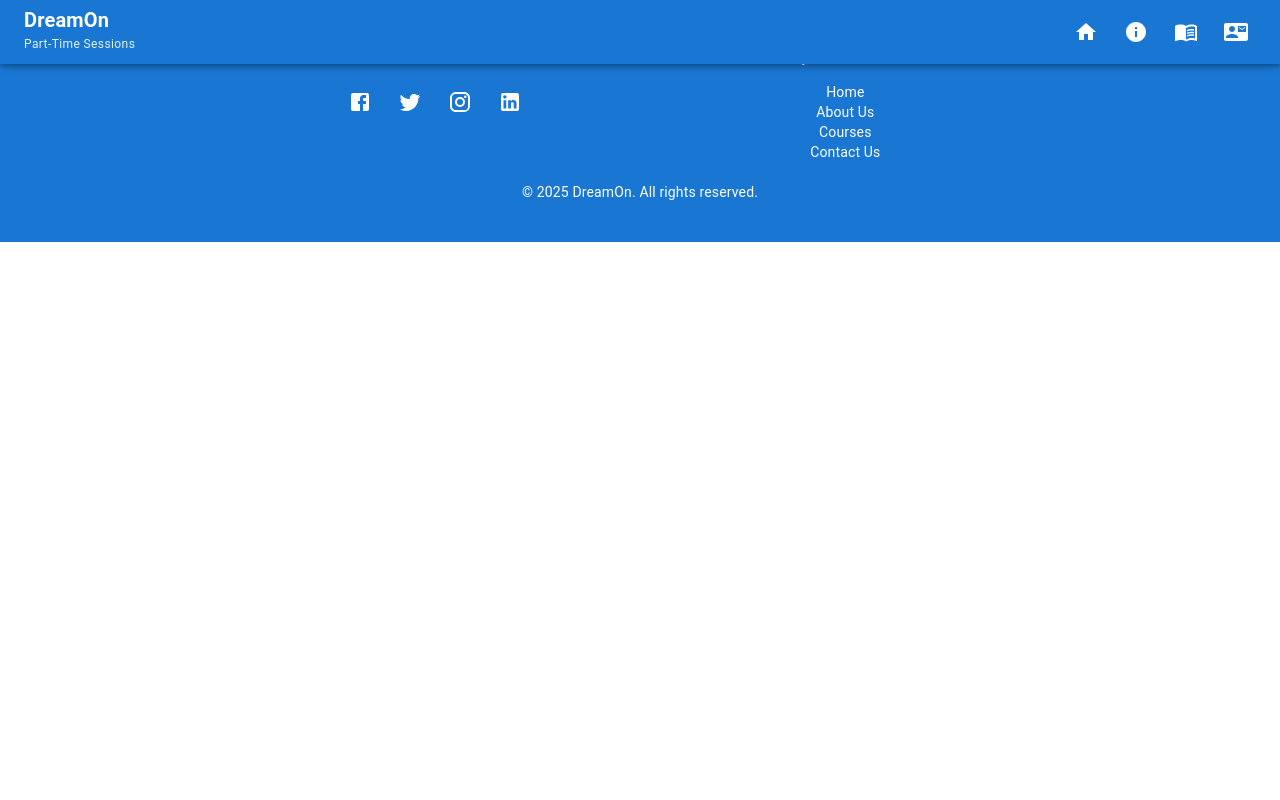
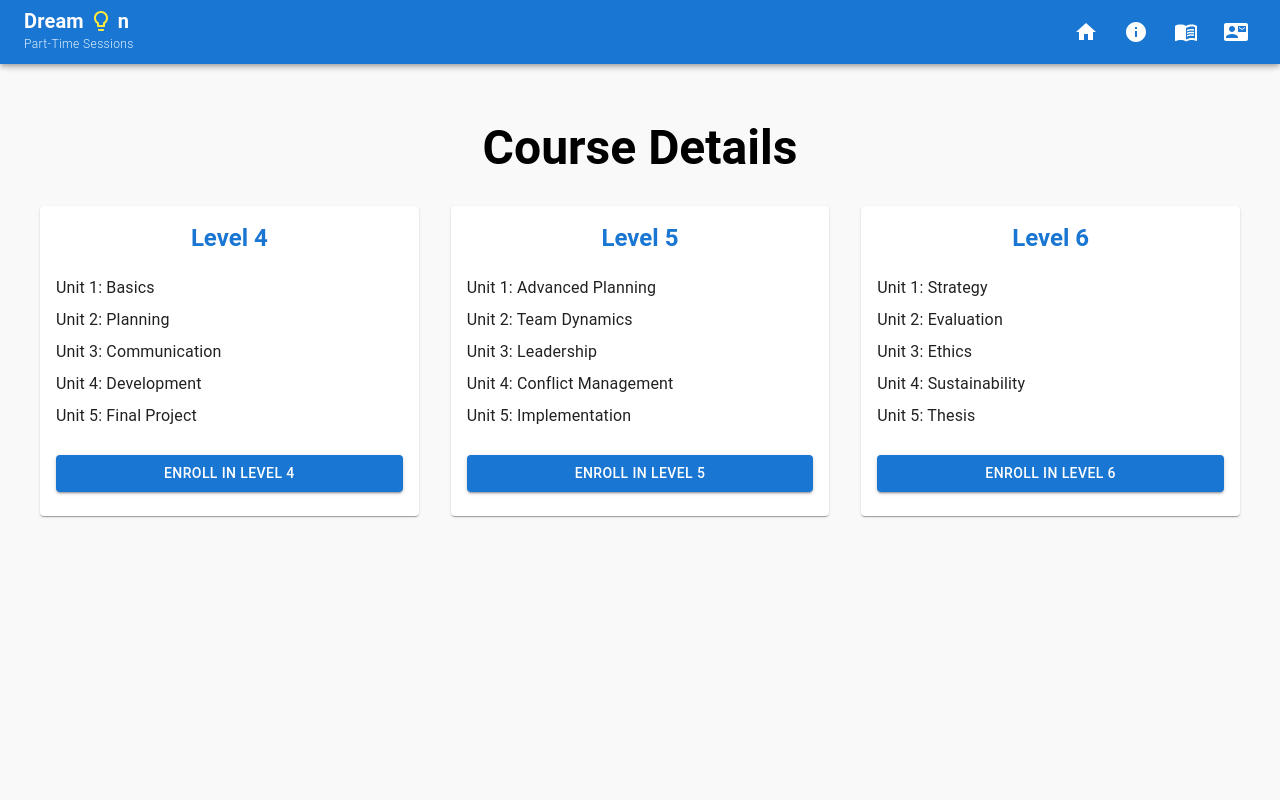
Before and after one commit to WilliamSato77/dreamon, a React (Create React App) app: page /coursedetails/1 in a window 1280 px wide. Shown: the top 800 px of the page. Built offline with nearby package versions, Linux system fonts and the light colour scheme.

Commit message:
added new component called course details and coded its contents

```diff
--- a/src/App.css
+++ b/src/App.css
@@ -70,3 +70,14 @@
       opacity: 1;
     }
   }
+
+  @keyframes slide-in {
+    from {
+      opacity: 0;
+      transform: translateY(-20px);
+    }
+    to {
+      opacity: 1;
+      transform: translateY(0);
+    }
+  }
--- a/src/App.js
+++ b/src/App.js
@@ -5,8 +5,9 @@ import Home from './components/home/Home.js';
 import About from './components/about/About.js';
 import Courses from './components/courses/Courses.js';
 import Contact from './components/contact/Contact.js';
-import Coursedetails from "./components/coursedetails/Coursedetails.js";
+import Coursedetails from './components/coursedetails/Coursedetails.js'; // New component
 import "./App.css";
+
 function App() {
   return (
     <Router>
@@ -20,6 +21,7 @@ function App() {
           <Route path="/about" element={<About />} />
           <Route path="/courses" element={<Courses />} />
           <Route path="/contact" element={<Contact />} />
+          <Route path="/coursedetails/:id" element={<Coursedetails />} /> {/* New route */}
         </Routes>
 
         {/* Footer */}
--- a/src/components/contact/contact.js
+++ b/src/components/contact/contact.js
@@ -7,6 +7,7 @@ function Contact() {
     <Box
       sx={{
         padding: { xs: "40px 20px", md: "80px 40px" },
+        paddingTop: { xs: "100px", md: "120px" }, // Added padding to account for nav height
         backgroundColor: "#f9f9f9",
         minHeight: "100vh",
       }}
--- /dev/null
+++ b/src/components/coursedetails/Coursedetails.js
@@ -0,0 +1,165 @@
+import React, { useState } from "react";
+import {
+  Typography,
+  Box,
+  Grid,
+  Card,
+  CardContent,
+  Button,
+  List,
+  ListItem,
+  ListItemText,
+  TextField,
+  IconButton,
+} from "@mui/material";
+import CloseIcon from "@mui/icons-material/Close";
+
+const levels = [
+  {
+    level: 4,
+    units: ["Unit 1: Basics", "Unit 2: Planning", "Unit 3: Communication", "Unit 4: Development", "Unit 5: Final Project"],
+  },
+  {
+    level: 5,
+    units: ["Unit 1: Advanced Planning", "Unit 2: Team Dynamics", "Unit 3: Leadership", "Unit 4: Conflict Management", "Unit 5: Implementation"],
+  },
+  {
+    level: 6,
+    units: ["Unit 1: Strategy", "Unit 2: Evaluation", "Unit 3: Ethics", "Unit 4: Sustainability", "Unit 5: Thesis"],
+  },
+];
+
+function Coursedetails() {
+  const [activeLevel, setActiveLevel] = useState(null); // Track the active level
+
+  const handleEnrollClick = (level) => {
+    setActiveLevel((prev) => (prev === level ? null : level)); // Toggle form visibility
+  };
+
+  return (
+    <Box
+      sx={{
+        padding: "40px",
+        paddingTop: "120px", // Ensure content starts below the navbar
+        backgroundColor: "#f9f9f9",
+        minHeight: "100vh",
+      }}
+    >
+      {/* Course Title */}
+      <Typography
+        variant="h3"
+        sx={{
+          textAlign: "center",
+          fontWeight: "bold",
+          marginBottom: "30px",
+        }}
+      >
+        Course Details
+      </Typography>
+
+      {/* Levels and Units */}
+      <Grid container spacing={4}>
+        {levels.map((level) => (
+          <Grid item xs={12} sm={6} md={4} key={level.level}>
+            <Card
+              sx={{
+                transition: "transform 0.3s ease, box-shadow 0.3s ease",
+                "&:hover": {
+                  transform: "translateY(-10px)",
+                  boxShadow: "0px 10px 15px rgba(0, 0, 0, 0.2)",
+                },
+              }}
+            >
+              <CardContent>
+                {/* Level Title */}
+                <Typography
+                  variant="h5"
+                  sx={{
+                    fontWeight: "bold",
+                    marginBottom: "10px",
+                    textAlign: "center",
+                    color: "#1976d2",
+                  }}
+                >
+                  Level {level.level}
+                </Typography>
+
+                {/* Enrollment Form OR Unit List */}
+                {activeLevel === level.level ? (
+                  <Box
+                    component="form"
+                    sx={{
+                      padding: "15px",
+                      backgroundColor: "#f5f5f5",
+                      borderRadius: "5px",
+                      boxShadow: "0px 4px 8px rgba(0, 0, 0, 0.1)",
+                      position: "relative",
+                      animation: "slide-in 0.3s ease", // Smooth slide-in animation
+                    }}
+                  >
+                    {/* Close Icon */}
+                    <IconButton
+                      onClick={() => setActiveLevel(null)}
+                      sx={{
+                        position: "absolute",
+                        top: "5px",
+                        right: "5px",
+                      }}
+                    >
+                      <CloseIcon />
+                    </IconButton>
+                    <Typography variant="h6" sx={{ fontWeight: "bold", marginBottom: "10px" }}>
+                      Enrollment Form
+                    </Typography>
+                    <TextField label="Full Name" variant="outlined" fullWidth margin="normal" required />
+                    <TextField label="Email Address" variant="outlined" fullWidth margin="normal" type="email" required />
+                    <TextField label="Phone Number" variant="outlined" fullWidth margin="normal" required />
+                    <Button
+                      variant="contained"
+                      fullWidth
+                      sx={{
+                        marginTop: "10px",
+                        backgroundColor: "#1976d2",
+                        color: "#fff",
+                        "&:hover": { backgroundColor: "#1565c0" },
+                      }}
+                    >
+                      Submit
+                    </Button>
+                  </Box>
+                ) : (
+                  <List>
+                    {level.units.map((unit, index) => (
+                      <ListItem key={index} disablePadding>
+                        <ListItemText primary={unit} />
+                      </ListItem>
+                    ))}
+                  </List>
+                )}
+
+                {/* Enroll Button */}
+                {!activeLevel && (
+                  <Button
+                    variant="contained"
+                    fullWidth
+                    onClick={() => handleEnrollClick(level.level)}
+                    sx={{
+                      marginTop: "15px",
+                      backgroundColor: "#1976d2",
+                      color: "#fff",
+                      "&:hover": { backgroundColor: "#1565c0" },
+                    }}
+                  >
+                    Enroll in Level {level.level}
+                  </Button>
+                )}
+              </CardContent>
+            </Card>
+          </Grid>
+        ))}
+      </Grid>
+    </Box>
+  );
+}
+
+export default Coursedetails;
--- a/src/components/home/home.js
+++ b/src/components/home/home.js
@@ -8,6 +8,7 @@ function Home() {
       sx={{
         textAlign: "center",
         padding: { xs: "40px 20px", md: "80px 40px" },
+        paddingTop: { xs: "100px", md: "120px" }, // Added padding to account for nav height
         backgroundColor: "#f5f5f5",
         minHeight: "100vh",
       }}
--- a/src/components/navigation/nav.js
+++ b/src/components/navigation/nav.js
@@ -19,6 +19,7 @@ import HomeIcon from "@mui/icons-material/Home";
 import InfoIcon from "@mui/icons-material/Info";
 import MenuBookIcon from "@mui/icons-material/MenuBook";
 import ContactMailIcon from "@mui/icons-material/ContactMail";
+import LightbulbOutlinedIcon from "@mui/icons-material/LightbulbOutlined";
 
 const navItems = [
   { label: "Home", icon: <HomeIcon />, path: "/" },
@@ -85,11 +86,35 @@ function Nav() {
       <AppBar position="fixed" sx={{ backgroundColor: "#1976d2", transition: "all 0.3s ease-in-out" }}>
         <Toolbar>
           {/* Title Section */}
-          <Box sx={{ flexGrow: 1 }}>
-            <Typography variant="h6" sx={{ fontWeight: "bold", lineHeight: 1 }}>
-              DreamOn
-            </Typography>
-            <Typography variant="caption" sx={{ color: "#e3f2fd" }}>
+          <Box sx={{ flexGrow: 1, display: "flex", flexDirection: "column", alignItems: "flex-start" }}>
+            <Link
+              to="/"
+              style={{ textDecoration: "none", color: "inherit", display: "flex", alignItems: "center" }}
+            >
+              <Typography
+                variant="h6"
+                sx={{
+                  fontWeight: "bold",
+                  lineHeight: 1,
+                  display: "flex",
+                  alignItems: "center",
+                }}
+              >
+                Dream
+                <LightbulbOutlinedIcon
+                  sx={{
+                    fontSize: "1.5rem",
+                    margin: "0 5px",
+                    color: "#ffeb3b", // Yellow color for the light bulb
+                  }}
+                />
+                n
+              </Typography>
+            </Link>
+            <Typography
+              variant="caption"
+              sx={{ color: "#e3f2fd", marginTop: "2px", fontWeight: "300" }}
+            >
               Part-Time Sessions
             </Typography>
           </Box>
@@ -120,7 +145,7 @@ function Nav() {
           </Drawer>
 
           {/* Desktop Links */}
-          <Box sx={{ display: { xs: "none", md: "flex" }, gap: "10px", alignItems: "center", position: "relative" }}>
+          <Box sx={{ display: { xs: "none", md: "flex" }, gap: "10px", alignItems: "center" }}>
             {navItems.map((item, index) => (
               <Tooltip title={item.label} arrow key={index}>
                 <IconButton
```
Also changed, not shown: src/components/courses/courses.js (+24 -7 lines), src/assets/dreamonlogo.png (added).
